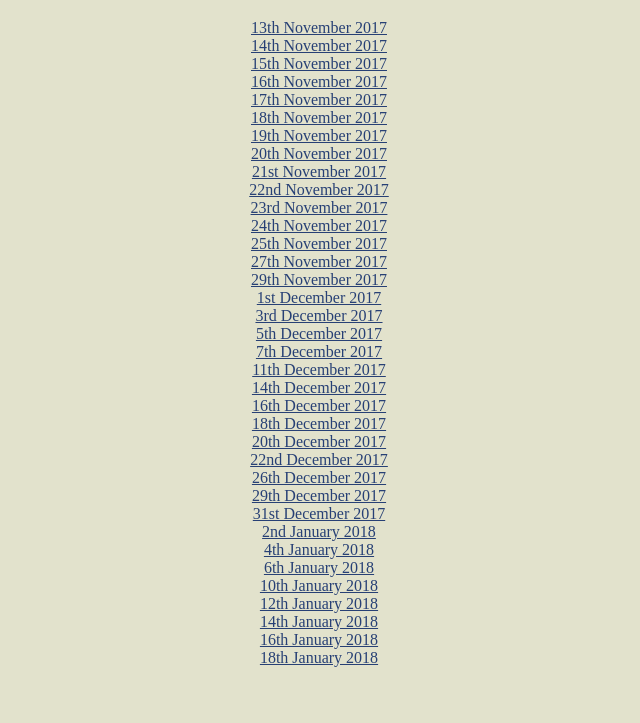
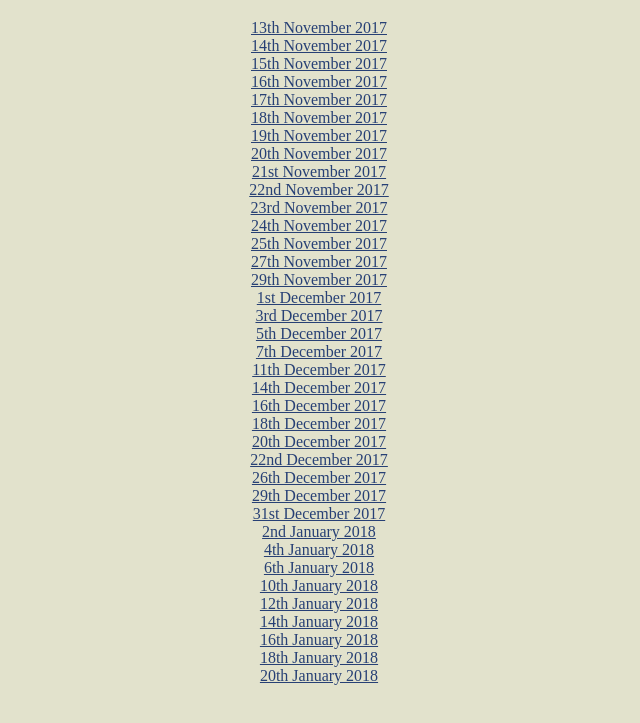
Before and after one commit to Devina/FrontEndMockups, a plain HTML site: page index.html in a window 1280 px wide. Shown: the part 59-782 px from the top of the page, without its empty margins (321-961 px from the left). Drawn offline with Linux system fonts and the light colour scheme.

Commit message:
Update Index Page
To include 20th January 2018 link

```diff
--- a/index.html
+++ b/index.html
@@ -83,6 +83,8 @@
   <a href="180116_16Jan/180116_16Jan.html">16th January 2018</a>
   <br>
   <a href="180118_18Jan/180118_18Jan.html">18th January 2018</a>
+  <br>
+  <a href="180120_20Jan/180120_20Jan.html">20th January 2018</a>
 </body>
 
 </html>
```
